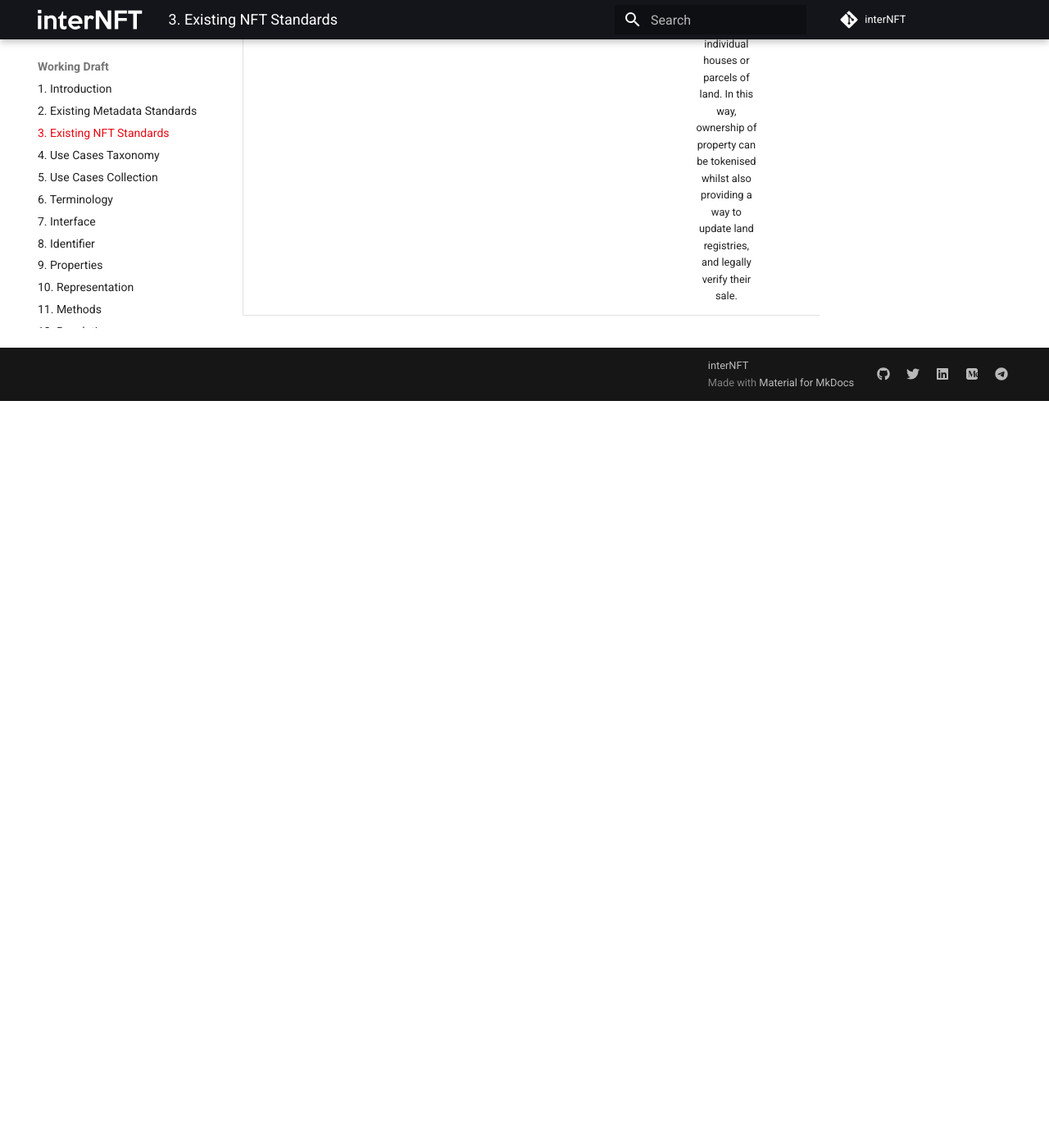
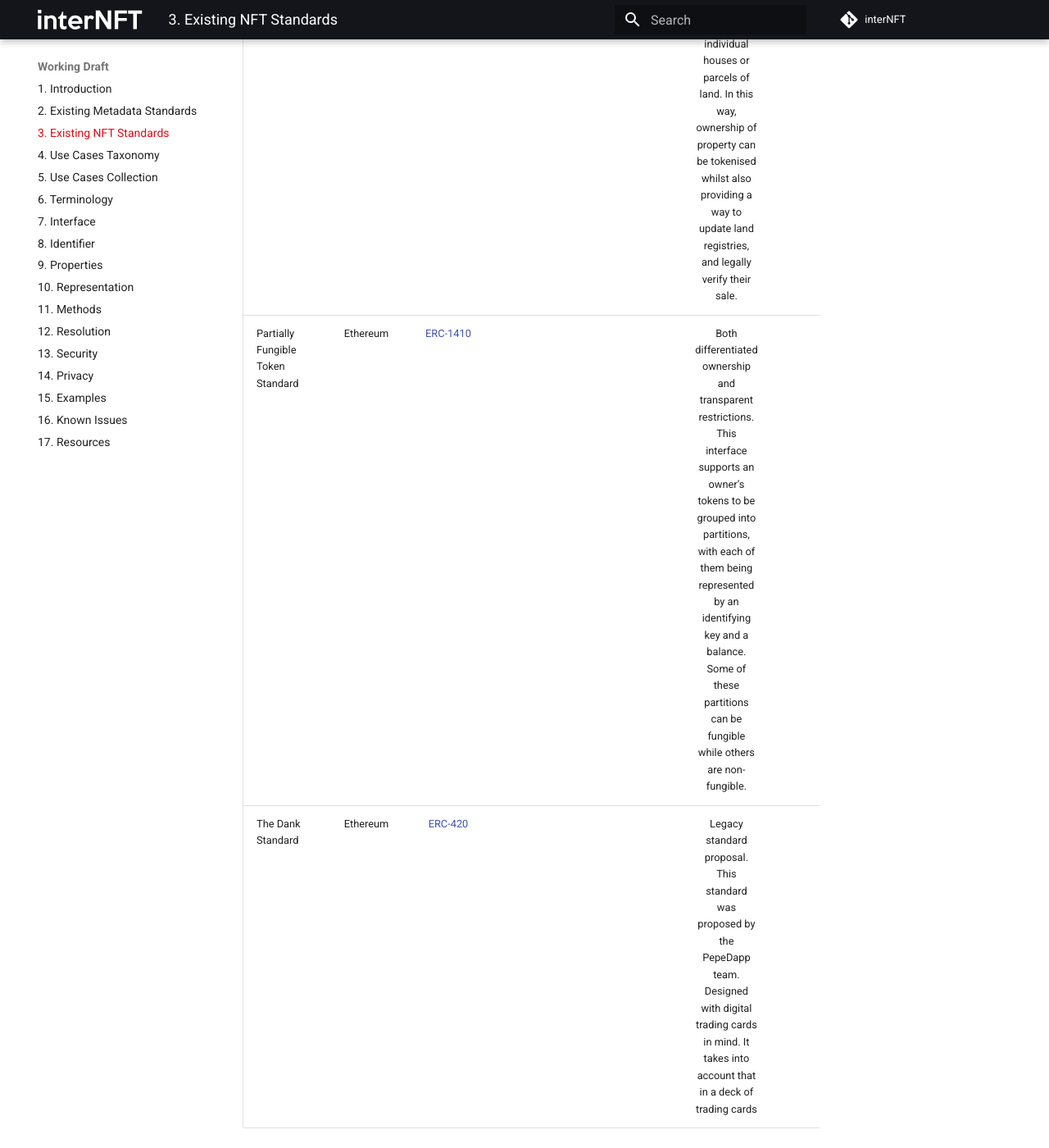
Before and after one commit to interNFT/documentation, an MkDocs documentation site: the page built from markdowns/workingDraft/existingNFTStandards.md, in a window 1280 px wide and 1400 px high, scrolled down 1643 px. Shown: the whole window at 82% size. Built offline with MkDocs 1.6.1 and Material for MkDocs 9.7.7, drawn with Linux system fonts in a browser that asks for light colours; before the commit the page ends 2132 px from its top, so only the background shows below that; some of the changed text lies outside the part shown.

Commit message:
More ethereum standards

```diff
--- a/markdowns/workingDraft/existingNFTStandards.md
+++ b/markdowns/workingDraft/existingNFTStandards.md
@@ -1,7 +1,9 @@
 # Existing NFT Standards
 
-| Type    | Network |  Standard / Name   |   Compatibility   |   Example Instance    |   Purpose / Comments    |   Comments  |
+| Type    | Network |  Standard / Name   |   Compatibility   |   Example Usage    |   Purpose    |   Comments / Links  |
 | ------------- |:-------------:|:-------------:|:-------------:|:-------------:|:-------------:|:-------------:|
 | Non-Fugible Token Standard    | Ethereum |  [ERC721](https://github.com/ethereum/EIPs/issues/721){:target="_blank"}    |    |   Cryptokitties    |   Standard allowing for tokens to be distinguished from each other, granting the ability to attach tokens to different types of assets and verify their ownership on the blockchain. Put simply, ERC721 is the non-fungible token standard, allowing us to create and exchange NFTs.    |     |
 | Multi Token Standard    | Ethereum |  [ERC-1155](https://github.com/ethereum/EIPs/issues/1155){:target="_blank"}    |   ERC-721   |   Weapons and Coins in a Game    |   Created by the team at Enjin, this standard allows for both fungible and non-fungible items in the same smart contract. In doing so, ERC-1155 reduces the amount of data required, creating smoother deployments and requiring a lot less network power.    |     |
 | Delegated Non-Fungible Token Standard    | Ethereum |  [ERC-994](https://github.com/ethereum/EIPs/issues/994){:target="_blank"}   |       |   Land registery NFT updated/notified whenever any of its "delegated NFT" change owners    |   ERC-994 has created a system where DNFT’s can identify an area or zone (let’s say the suburb you live in), and can then delegate NFT’s to represent individual houses or parcels of land. In this way, ownership of property can be tokenised whilst also providing a way to update land registries, and legally verify their sale.    |     |
+| Partially Fungible Token Standard    | Ethereum |  [ERC-1410](https://github.com/ethereum/eips/issues/1410){:target="_blank"}   |      |       |  Both differentiated ownership and transparent restrictions. This interface supports an owner’s tokens to be grouped into partitions, with each of them being represented by an identifying key and a balance. Some of these partitions can be fungible while others are non-fungible.    |    |
+| The Dank Standard    | Ethereum |  [ERC-420](https://medium.com/pepedapp/erc-420%C2%B9-the-dank-standard-83d7bb5fe18e){:target="_blank"}   |      |       |   Legacy standard proposal. This standard was proposed by the PepeDapp team. Designed with digital trading cards in mind. It takes into account that in a deck of trading cards    |     |
```
